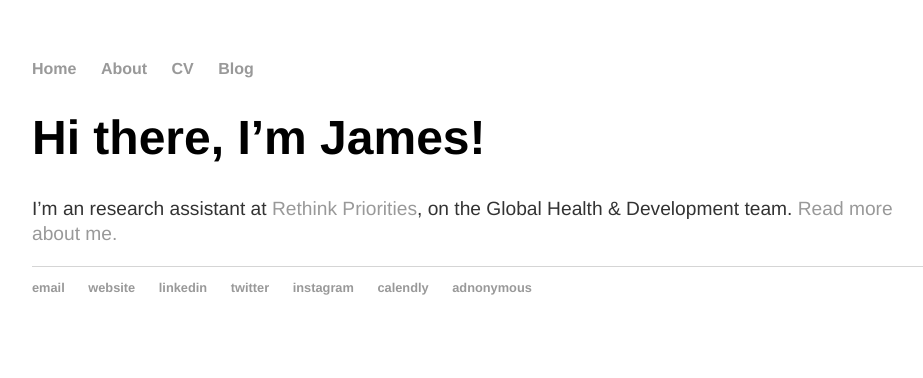
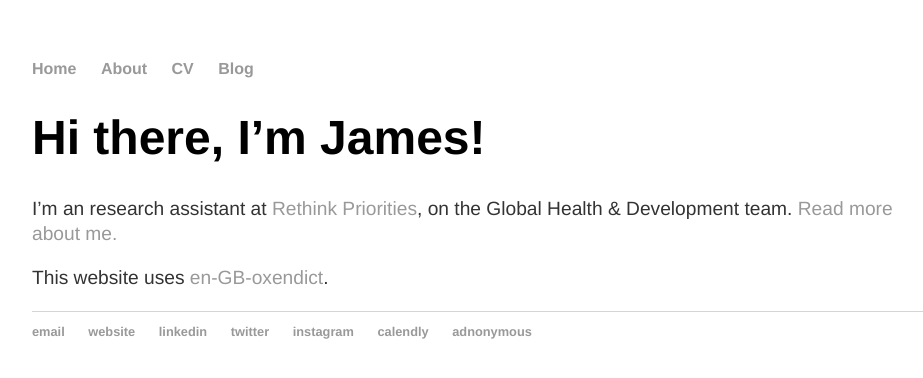
Before and after one commit to y-james-hu/y-james-hu.github.io, a Jekyll site: the page built from index.html, in a window 1280 px wide. Shown: the top 378 px of the page, without its empty margins (160-1083 px from the left). Built offline with Jekyll 4.4.1, drawn with Linux system fonts in a browser that asks for light colours.

Commit message:
Update index.html

```diff
--- a/index.html
+++ b/index.html
@@ -5,4 +5,5 @@ title: James Hu
 <div class="blurb">
 	<h1>Hi there, I’m James!</h1>
 	<p>I’m an research assistant at <a href="https://www.rethinkpriorities.org">Rethink Priorities</a>, on the Global Health & Development team. <a href="/about">Read more about me.</a></p>
+	<p>This website uses <a href = "https://en.wikipedia.org/wiki/Oxford_spelling">en-GB-oxendict</a>.</p>
 </div><!-- /.blurb -->
```
